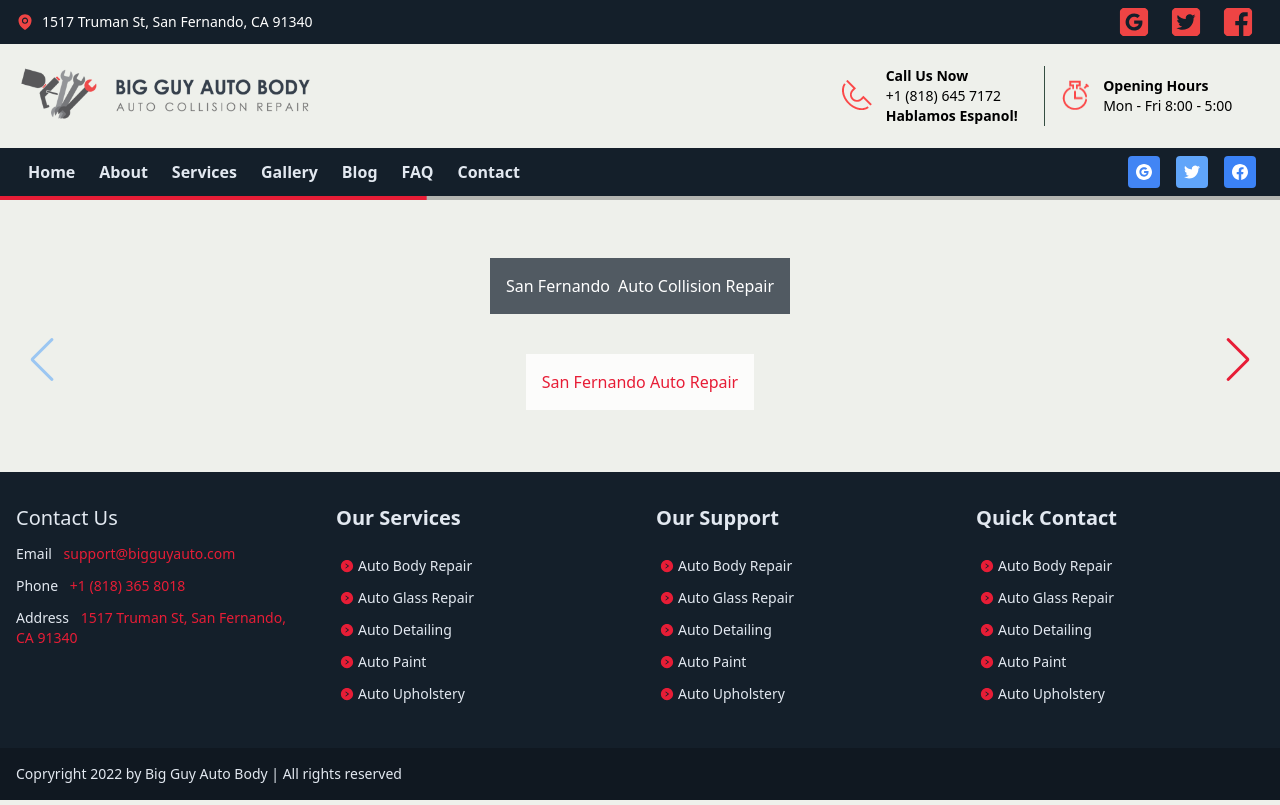
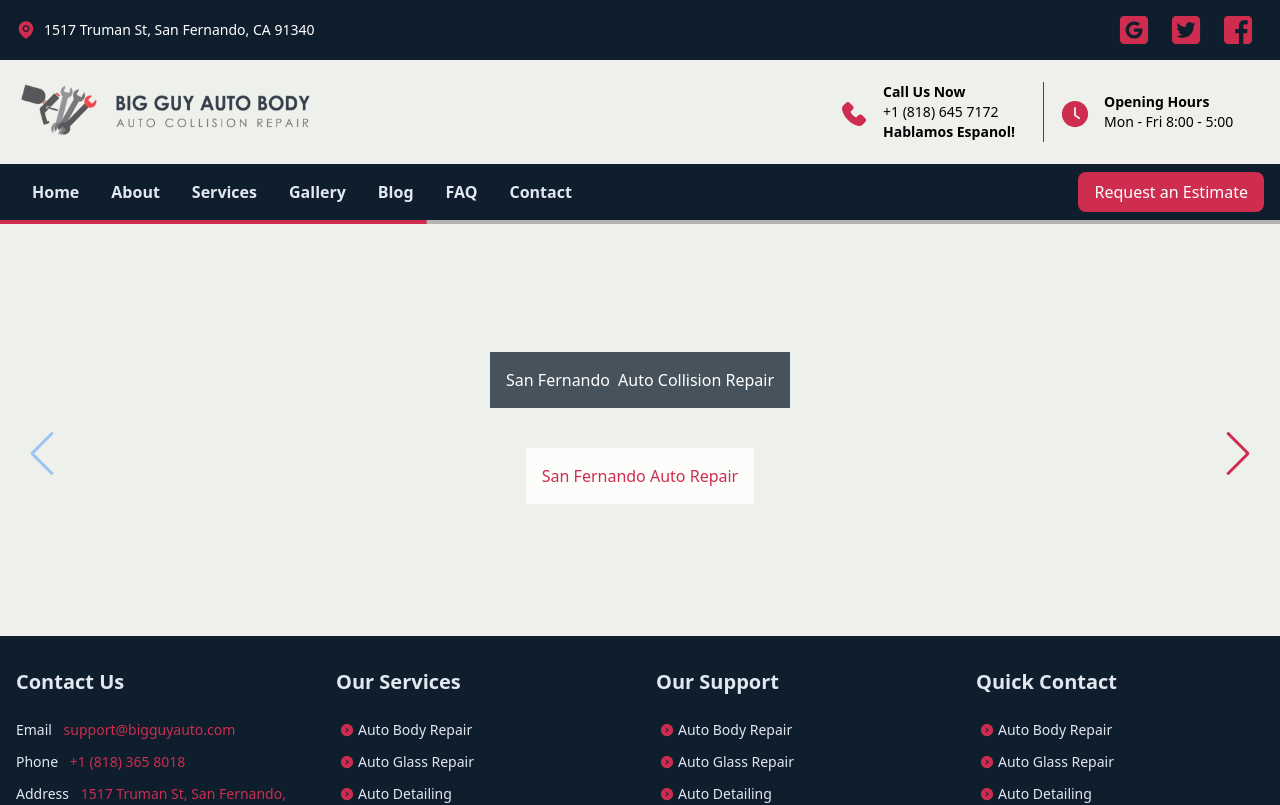
Before and after one commit to SinfulHymn/Big-Guy-Auto, a Next.js app: page / in a window 1280 px wide. Shown: the top 805 px of the page. Built offline with nearby package versions, Linux system fonts and the light colour scheme; what tailwind-fluid-typography would draw is missing.

Commit message:
working on index page completed header and footer changes, styles arent permanent might change

```diff
--- a/components/Carousel/Carousel.tsx
+++ b/components/Carousel/Carousel.tsx
@@ -15,7 +15,7 @@
     return (
 
             <Swiper
-                className="relative w-full max-h-[620px] h-full"
+                className="relative w-full max-h-[540px] h-full"
                 // effect={"fade"}
                 spaceBetween={0}
                 centeredSlides={true}
--- a/components/Footer/BottomFooter.tsx
+++ b/components/Footer/BottomFooter.tsx
@@ -5,7 +5,7 @@
     return (
         <div className="py-1 bg-main-dark">
             <div className="px-4 text-sm text-slate-200">
-                <div className="container mx-auto py-3">
+                <div className="container mx-auto py-3 font-medium">
                 Copryright 2022 by Big Guy Auto Body | All rights reserved
                 </div>
             </div>
--- a/components/Footer/TopFooter.tsx
+++ b/components/Footer/TopFooter.tsx
@@ -8,8 +8,8 @@
 
             <div className="mx-auto flex container flex-col text-slate-200 md:flex-row">
                 <div className="flex-1 px-4 mb-3 sm:mb-6">
-                    <h1 className="mb-3 sm:mb-6font-semibold text-xl">Contact Us</h1>
-                    <ul className="text-sm">
+                    <h1 className="mb-3 sm:mb-6 font-semibold text-xl">Contact Us</h1>
+                    <ul className="text-sm font-medium">
                         <li className="my-3">
                             Email <span className="text-main-red pl-2">support@bigguyauto.com</span>
                         </li>
--- a/components/Footer/TopFooterItem.tsx
+++ b/components/Footer/TopFooterItem.tsx
@@ -8,7 +8,7 @@
 const BottomFooterItem: FC<Props> = ({ text }) => {
     return (
         <li className="mb-1.5 ">
-            <a href="#" className="flex items-center text-sm text-slate-200 hover:text-red-500 transition-all my-3"><AiFillRightCircle className=" inline-block mx-1 text-main-red" />{text}</a>
+            <a href="#" className="flex items-center text-sm text-slate-200 hover:text-red-500 transition-all my-3 font-medium"><AiFillRightCircle className=" inline-block mx-1 text-main-red" />{text}</a>
         </li>
     )
 }
--- a/components/Header/AddressHeader.tsx
+++ b/components/Header/AddressHeader.tsx
@@ -10,16 +10,26 @@
 
 
                 <div className="py-2 flex justify-center items-center">
-                    <AiFillEnvironment className="inline-block mr-2 text-red-500 text-lg flex-initial " /> <span className="hover:text-main-red">
+                    <a href="" className="py-2 flex justify-center items-center">
+
+                    <AiFillEnvironment className="inline-block mr-2 text-main-red text-xl flex-initial " /> <span className="hover:text-main-red">
                         1517 Truman St, San Fernando, CA 91340
                         </span>
+                    </a>
 
                 </div>
 
                 <div className=" flex justify-center items-center">
-                    <AiFillGoogleSquare className="inline-block mx-2 text-red-500 text-4xl flex-initial rounded-3xl" />
-                    <AiFillTwitterSquare className="inline-block mx-2 text-red-500 text-4xl flex-initial rounded-3xl"/>
-                    <AiFillFacebook className="inline-block mx-2 text-red-500 text-4xl flex-initial rounded-3xl"/>
+                    <a href="">
+                    <AiFillGoogleSquare className="inline-block mx-2 text-main-red text-4xl flex-initial rounded-3xl" />
+                    </a>
+                    <a href="">
+                    <AiFillTwitterSquare className="inline-block mx-2 text-main-red text-4xl flex-initial rounded-3xl" />
+                    </a>
+                    <a href="">
+                    <AiFillFacebook className="inline-block mx-2 text-main-red text-4xl flex-initial rounded-3xl" />
+                    </a>
+
                 </div>
 
                 </div>
--- a/components/Header/Nav.tsx
+++ b/components/Header/Nav.tsx
@@ -16,24 +16,9 @@
 
                     {/* social media container */}
                     <div className=" order-none md:order-last">
-                        <ul className=' flex justify-center items-center text-white'>
-                            <li className='p-2'>
-                                <button className="bg-[#4285F4] p-2 font-semibold text-white inline-flex items-center space-x-2 rounded">
-                                    <svg xmlns="http://www.w3.org/2000/svg" xmlnsXlink="http://www.w3.org/1999/xlink" aria-hidden="true" role="img" className="w-4" preserveAspectRatio="xMidYMid meet" viewBox="0 0 24 24"><g fill="none"><path fillRule="evenodd" clipRule="evenodd" d="M12 0C5.372 0 0 5.373 0 12s5.372 12 12 12c6.627 0 12-5.373 12-12S18.627 0 12 0zm.14 19.018c-3.868 0-7-3.14-7-7.018c0-3.878 3.132-7.018 7-7.018c1.89 0 3.47.697 4.682 1.829l-1.974 1.978v-.004c-.735-.702-1.667-1.062-2.708-1.062c-2.31 0-4.187 1.956-4.187 4.273c0 2.315 1.877 4.277 4.187 4.277c2.096 0 3.522-1.202 3.816-2.852H12.14v-2.737h6.585c.088.47.135.96.135 1.474c0 4.01-2.677 6.86-6.72 6.86z" fill="currentColor" /></g></svg>
-                                </button>
-                            </li>
-                            <li className='p-2'>
-                                <button className="bg-blue-400 p-2 font-semibold text-white inline-flex items-center space-x-2 rounded">
-                                    <svg className="w-4 h-4 fill-current" role="img" xmlns="http://www.w3.org/2000/svg" viewBox="0 0 24 24"><path d="M23.953 4.57a10 10 0 01-2.825.775 4.958 4.958 0 002.163-2.723c-.951.555-2.005.959-3.127 1.184a4.92 4.92 0 00-8.384 4.482C7.69 8.095 4.067 6.13 1.64 3.162a4.822 4.822 0 00-.666 2.475c0 1.71.87 3.213 2.188 4.096a4.904 4.904 0 01-2.228-.616v.06a4.923 4.923 0 003.946 4.827 4.996 4.996 0 01-2.212.085 4.936 4.936 0 004.604 3.417 9.867 9.867 0 01-6.102 2.105c-.39 0-.779-.023-1.17-.067a13.995 13.995 0 007.557 2.209c9.053 0 13.998-7.496 13.998-13.985 0-.21 0-.42-.015-.63A9.935 9.935 0 0024 4.59z" /></svg>
-                                </button>
-                            </li>
-                            <li className='p-2'>
-                                <button className="bg-blue-500 p-2 font-semibold text-white inline-flex items-center space-x-2 rounded">
-                                    <svg className="w-4 h-4 fill-current" role="img" xmlns="http://www.w3.org/2000/svg" viewBox="0 0 24 24"><path d="M24 12.073c0-6.627-5.373-12-12-12s-12 5.373-12 12c0 5.99 4.388 10.954 10.125 11.854v-8.385H7.078v-3.47h3.047V9.43c0-3.007 1.792-4.669 4.533-4.669 1.312 0 2.686.235 2.686.235v2.953H15.83c-1.491 0-1.956.925-1.956 1.874v2.25h3.328l-.532 3.47h-2.796v8.385C19.612 23.027 24 18.062 24 12.073z" /></svg>
-                                </button>
-                            </li>
-
-                        </ul>
+                        <button className="text-white font-medium bg-main-red p-2 px-4 rounded-lg">
+                            Request an Estimate
+                        </button>
                     </div>
                     {/* end social media container */}
 
@@ -46,27 +31,27 @@
 
                     {/* nav link container */}
                     <nav className={"w-full md:w-auto md:block  " + (isOpen  ? 'block' : 'hidden')}>
-                        <ul className='flex flex-col transition-colors mt-4 pb-3 text-slate-200 md:flex-row  md:pb-0 md:mt-0'>
+                        <ul className='flex flex-col transition-colors mt-4 pb-4z text-slate-200 md:flex-row  md:pb-0 md:mt-0'>
                             <li>
-                                <a className=' border-b block font-semibold p-3 hover:bg-red-500  transition-colors md:border-0' href='/'>Home</a>
+                                <a className=' border-b block font-semibold p-4 hover:bg-main-red  transition-colors md:border-0' href='/'>Home</a>
                             </li>
                             <li>
-                                <a className='border-b block  font-semibold p-3  hover:bg-red-500  transition-colors md:border-0' href='/'>About</a>
+                                <a className='border-b block  font-semibold p-4  hover:bg-main-red  transition-colors md:border-0' href='/'>About</a>
                             </li>
                             <li>
-                                <a  className='border-b block font-semibold p-3 hover:bg-red-500 transition-colors md:border-0' href='/'>Services</a>
+                                <a  className='border-b block font-semibold p-4 hover:bg-main-red transition-colors md:border-0' href='/'>Services</a>
                             </li>
                             <li>
-                                <a className='border-b block font-semibold p-3 hover:bg-red-500 transition-colors md:border-0' href='/'>Gallery</a>
+                                <a className='border-b block font-semibold p-4 hover:bg-main-red transition-colors md:border-0' href='/'>Gallery</a>
                             </li>
                             <li>
-                                <a className='border-b block font-semibold p-3 hover:bg-red-500 transition-colors md:border-0' href='/'>Blog</a>
+                                <a className='border-b block font-semibold p-4 hover:bg-main-red transition-colors md:border-0' href='/'>Blog</a>
                             </li>
                             <li>
-                                <a className='border-b block font-semibold p-3 hover:bg-red-500 transition-colors md:border-0' href='/'>FAQ</a>
+                                <a className='border-b block font-semibold p-4 hover:bg-main-red transition-colors md:border-0' href='/'>FAQ</a>
                             </li>
                             <li>
-                                <a className=' border-b block font-semibold p-3 hover:bg-red-500 transition-colors md:border-0' href='/'>Contact</a>
+                                <a className=' border-b block font-semibold p-4 hover:bg-main-red transition-colors md:border-0' href='/'>Contact</a>
                             </li>
                         </ul>
                     </nav>
--- a/components/Header/TopHeader.tsx
+++ b/components/Header/TopHeader.tsx
@@ -3,6 +3,7 @@
 import Logo from 'public/images/logo.png';
 import PhoneIcon from 'public/images/icons/header-phone.png';
 import TimerIcon from 'public/images/icons/header-timer.png';
+import {AiFillPhone,AiFillClockCircle} from 'react-icons/ai';
 
 const TopHeader = () => {
     return (
@@ -32,17 +33,12 @@
                     <div className='flex w-full justify-center border-main-green items-center px-4 pb-3 md:pb-0 border-b md:border-r md:border-b-0'>
                         <div className=' mr-2 mt-1'>
 
-                            <Image
-                                src={PhoneIcon}
-                                alt='PhoneIcon'
-                                width={30}
-                                height={30}
-                            />
+                        <AiFillPhone className='rotate-90 text-main-red text-3xl'/>
                         </div>
 
                         <div className='flex flex-col ml-1.5 w-36'>
                             <p className=' font-semibold text-sm'>Call Us Now</p>
-                            <p className=' font-normal text-sm'>+1 (818) 645 7172</p>
+                            <p className=' font-medium text-sm'>+1 (818) 645 7172</p>
                             <p className=' font-semibold text-sm'>Hablamos Espanol!</p>
                         </div>
                     </div>
@@ -51,17 +47,12 @@
                     {/* hours */}
                     <div className='flex w-full justify-center items-center px-4 py-3 md:py-0'>
                         <div className='mr-2 mt-1'>
-                            <Image
-                                src={TimerIcon}
-                                alt='TimerIcon'
-                                width={27}
-                                height={30}
-                            />
+                        <AiFillClockCircle className='text-main-red text-3xl'/>
 
                         </div>
                         <div className='flex flex-col ml-1.5 w-36'>
                             <p className='font-semibold text-sm'>Opening Hours</p>
-                            <p className='font-normal text-sm'>Mon - Fri 8:00 - 5:00</p>
+                            <p className='font-medium text-sm'>Mon - Fri 8:00 - 5:00</p>
                         </div>
                     </div>
                     {/* end hours */}
--- a/pages/index.tsx
+++ b/pages/index.tsx
@@ -10,10 +10,20 @@
   return (
     <Layout>
       <Carousel />
-      <div className='pt-4 pb-1'>
-        <div className='container mx-auto'>
-          <div className='flex'>
-            <div className=' flex-1'>test</div>
+      <div className='py-10 '>
+        <div className='container mx-auto '>
+          <div className='border-l-4 border-main-red'>
+            <div className='py-1 ml-6 '>
+              <p className=' text-3xl font-medium'>Welcome to the Big Guy Auto Body Website!</p>
+              <p className=' text-xl text-main-red font-medium'>Collision repair service in the City of San Fernando.</p>
+            </div>
+          </div>
+            <p className=' font-medium  py-6 ml-6 leading-9 text-justify '> We are a family owned Auto Collision Repair shop located in the City of San Fernando. We have more than 15 years of experience in the field and the accolades to back it up. We work with clients big and small and have various contracts with companies such as Budweiser, Penske, and Public works. As well are proud to say that we curretly serve the City of Los Angeles and the Los Angeles Sheriff Department. We look forward to do doing business with you and we will do our best to provide you the best service possible. </p>
+          <div className='py-6 flex'>
+            <div className=' flex-1'>
+              <div className=' border-l-4 border-l-main-red px-5'> res</div>
+              <div></div>
+            </div>
             <div className=' flex-1'>test</div>
 
           </div>
--- a/tailwind.config.js
+++ b/tailwind.config.js
@@ -8,11 +8,11 @@
   theme: {
     extend: {
       colors: {
-        'main': '#141F2A',
-        'main-dark': '#101821',
-        'main-red': '#e71d36',
+        'main': '#0e1e2D',
+        'main-dark': '#0c1825',
+        'main-red': '#CE2D4F',
         'main-background': '#EEF0EB',
-        'main-header': '#537A5A  ',
+        'main-header': '#F5F5F5',
         'primary-dark-grey': '#36404B',
         'secondary-dark-grey': '#2C343D',
         'primary-bright-red': '#FB4848',
@@ -20,7 +20,7 @@
         'accent-focus': '#FF00C0',
         'accent-active': '#FF00E0',
         'accent-disabled': '#FF00FF',
-        'carousel-title1': 'rgba(54,64,75,0.85)',
+        'carousel-title1': 'rgba(14, 30, 45, .75)',
         'main-green': '#344E41',
       },
       fontFamily:{
```
Also changed, not shown: components/Header/OldNav.tsx (added, +84 -0 lines).
